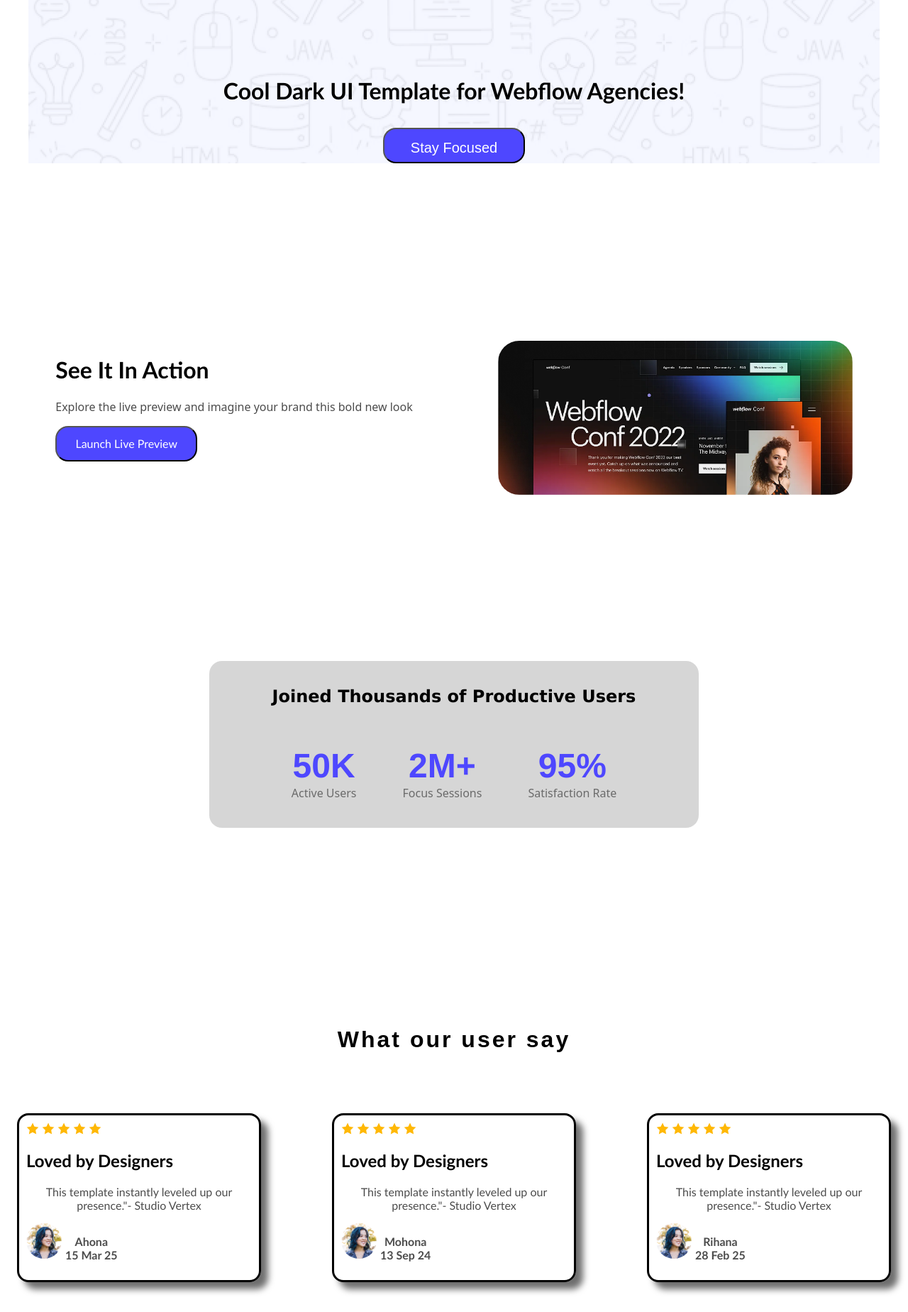
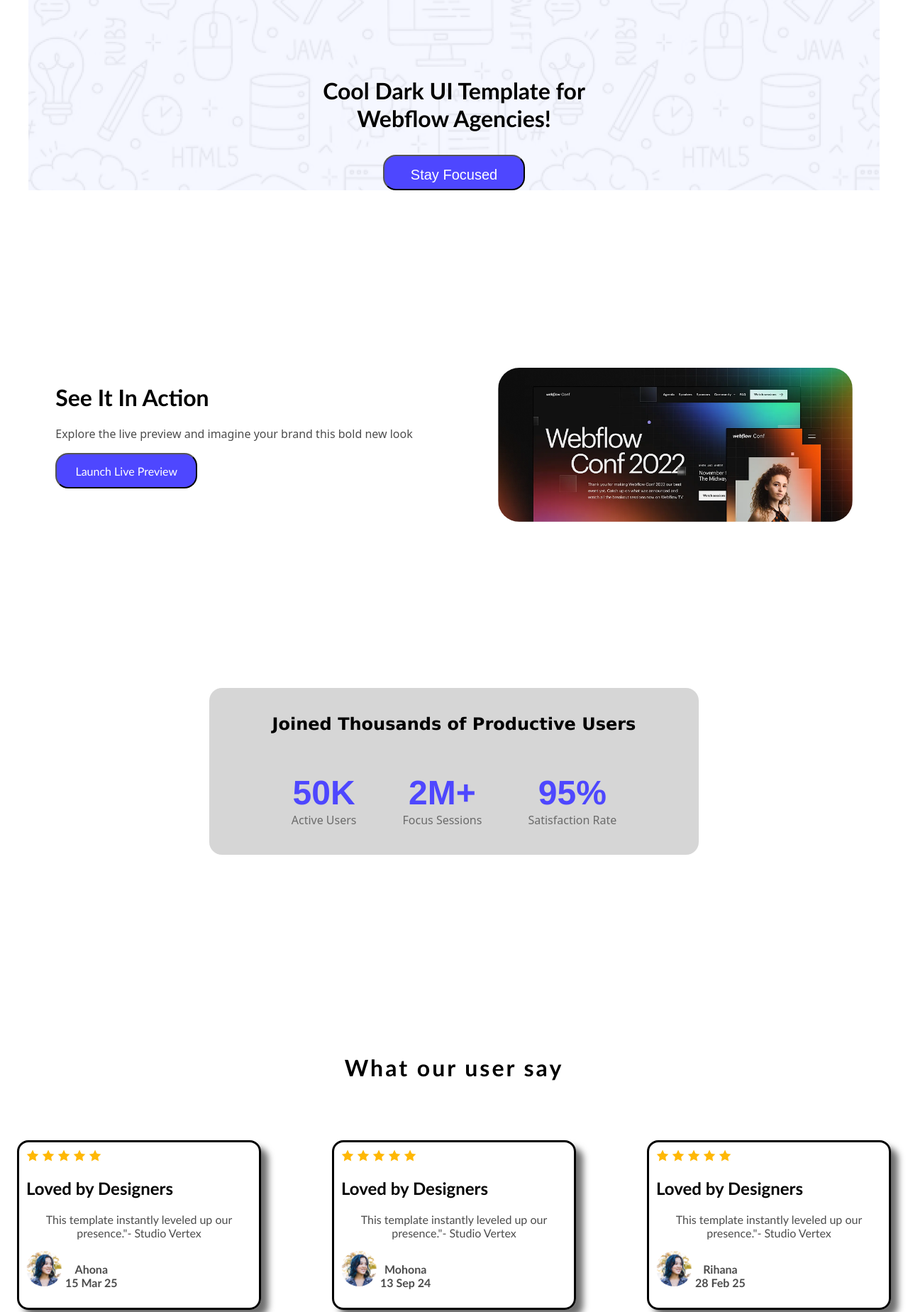
Before and after one commit to masumislambadsha/assignment-file, a plain HTML site: page index.html in a window 1280 px wide. Shown: the part 112-1960 px from the top of the page at 71% size. Drawn offline with Linux system fonts and the light colour scheme.

Commit message:
corrected title's position

```diff
--- a/index.html
+++ b/index.html
@@ -61,7 +61,7 @@
     </div>
     </div>
     <div class="hut"></div>
-    <h1 class="o">What our user say</h1>
+    <h1 class="o" style="font-family: 'Trebuchet MS', 'Lucida Sans Unicode', 'Lucida Grande', 'Lucida Sans', Arial, sans-serif;">What our user say</h1>
     <div class="card-container">
         <div class="card">
             <img src="icon-star.png" >
--- a/style.css
+++ b/style.css
@@ -55,6 +55,10 @@ body {
             font-weight: 700;
             line-height: 1.2;
             margin-bottom: 2rem;
+        }
+
+        .title span {
+            display: block;
         }
         .final-btn{
 
```
